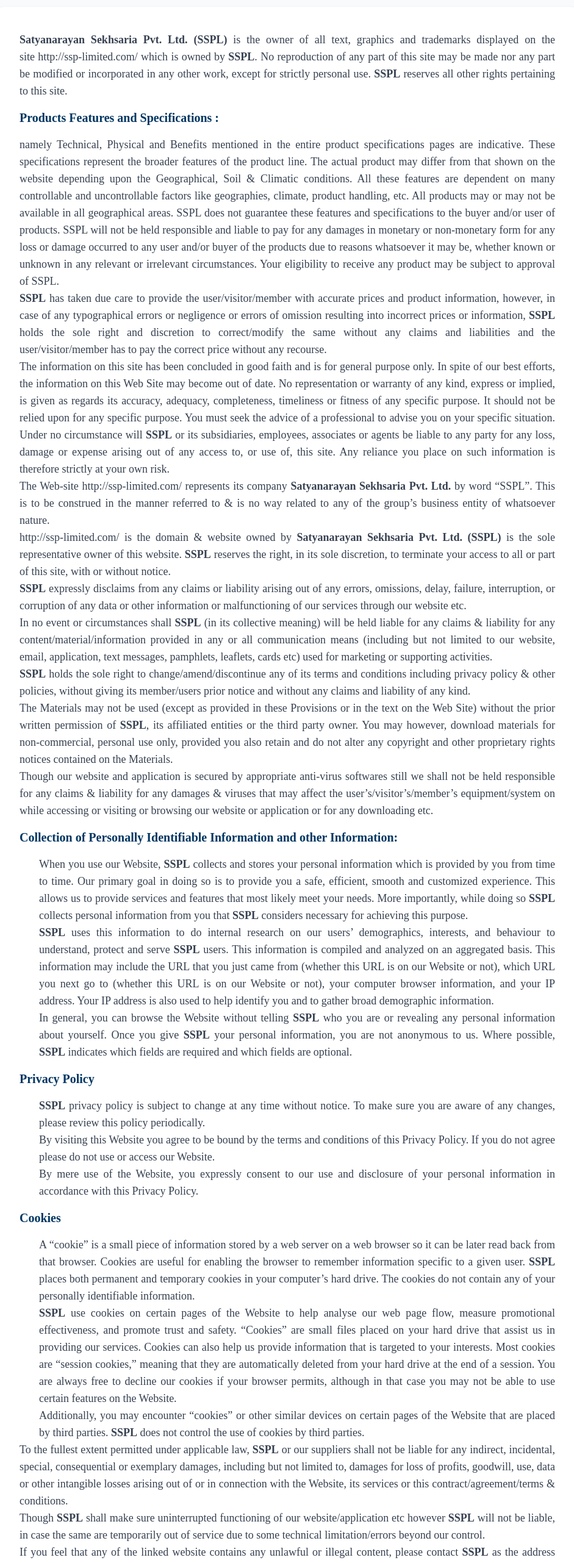
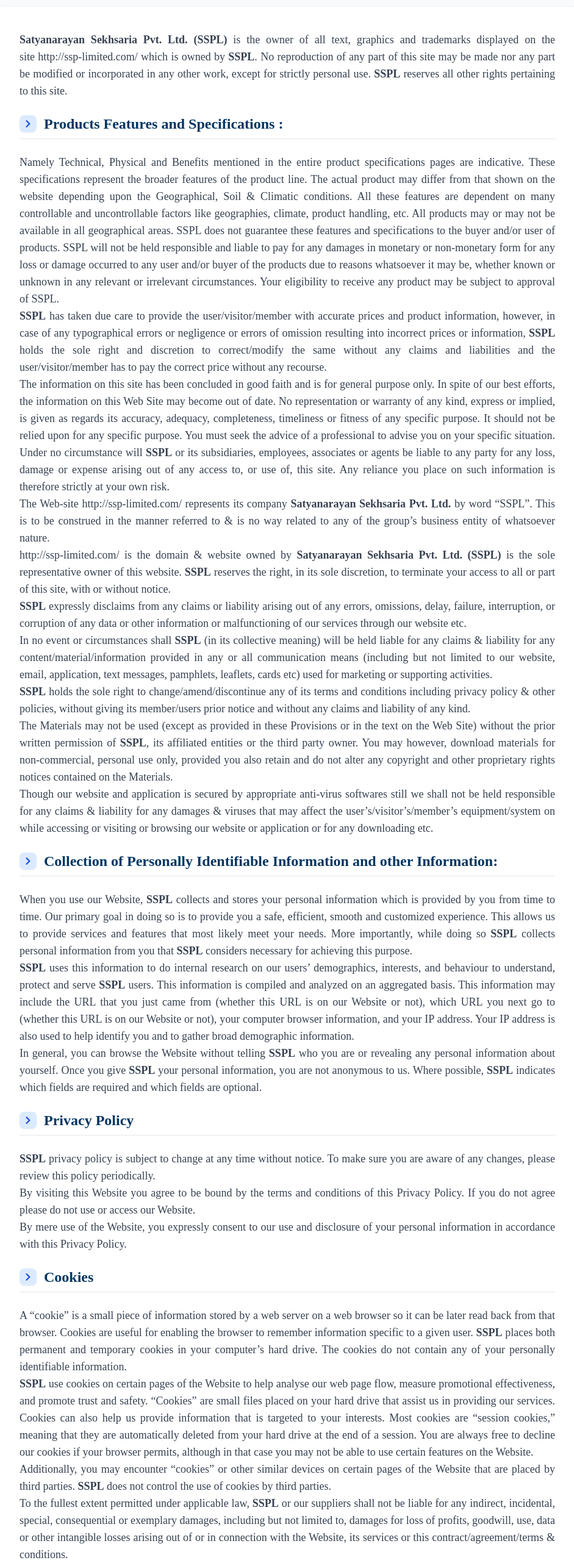
Before and after one commit to akshupdf/sspl-test, a React (Create React App) app: page /disclaimer in a window 1280 px wide. Shown: the part 234-2797 px from the top of the page at 61% size, without its empty margins (169-1110 px from the left). Built offline with nearby package versions, Linux system fonts and the light colour scheme.

Commit message:
update: alignment fixes for disclaimer, about us n home page

```diff
--- a/src/components/About.js
+++ b/src/components/About.js
@@ -92,7 +92,7 @@
             <h1 className="text-xl font-bold text-center">
               Mr. Pulkit Sekhsaria
             </h1>
-            <p className="text-gray-700 text-base md:text-lg leading-relaxed text-justify">
+            <p className="text-gray-700 text-sm md:text-base leading-relaxed text-justify tracking-tight [word-spacing:-0.03em] [hyphens:auto]">
               Pulkit Sekhsaria is the Managing Director of Satyanarayan
               Sekhsaria Pvt. Ltd. (SSPL). Pulkit has been actively involved in
               investments and wealth management across various fields. Under his
@@ -113,7 +113,7 @@
               {" "}
               Mr. Rajaram Prabhu
             </h1>
-            <p className="text-gray-700 text-base md:text-lg leading-relaxed text-justify">
+            <p className="text-gray-700 text-sm md:text-base leading-relaxed text-justify tracking-tight [word-spacing:-0.03em] [hyphens:auto]">
               Mr. Rajaram Prabhu is a Director at SSPL. With over 4 decades of
               experience in the commodity trading sector, he brings deep market
               insight and strategic expertise. His leadership is defined by a
@@ -135,7 +135,7 @@
             <h1 className="text-xl font-bold text-center">
               Mr. Ankush Pitale{" "}
             </h1>
-            <p className="text-gray-700 text-base md:text-lg leading-relaxed text-justify">
+            <p className="text-gray-700 text-sm md:text-base leading-relaxed text-justify tracking-tight [word-spacing:-0.03em] [hyphens:auto]">
               Mr. Ankush Pitale is a Director at SSPL. Prior to joining SSPL, he
               worked for over 25 years in investment banking with leading
               financial institutions, including JM Financial, JP Morgan,
@@ -158,7 +158,7 @@
             <h1 className="text-xl font-bold text-center">
               Mr. Lakshit Desai{" "}
             </h1>
-            <p className="text-gray-700 text-base md:text-lg leading-relaxed text-justify">
+            <p className="text-gray-700 text-sm md:text-base leading-relaxed text-justify tracking-tight [word-spacing:-0.03em] [hyphens:auto]">
               Mr. Lakshit Desai serves as a Director at SSPL, bringing over 27
               years of experience in taxation, audit, accounting, and finance. A
               Chartered Accountant with bachelor’s degrees in commerce and law,
--- a/src/components/Disclaimer.js
+++ b/src/components/Disclaimer.js
@@ -1,4 +1,5 @@
 import { ToTop } from "./ToTop";
+import { FaChevronRight } from "react-icons/fa";
 
 function Disclaimer() {
   return (
@@ -38,15 +39,18 @@
                   </span>
                 </li>
               </ul>
-              <ul className="list-none my-4">
-                <li className="font-bold text-[#003662] text-xl">
-                  Products Features and Specifications :
-                </li>
-              </ul>
+              <div className="my-6">
+                <h2 className="flex items-start md:items-center font-bold text-[#003662] text-xl md:text-2xl border-b border-gray-200 pb-2 mb-4">
+                  <span className="inline-flex items-center justify-center w-7 h-7 rounded-lg bg-blue-100 text-blue-700 mr-3 flex-shrink-0 mt-0.5 md:mt-0 shadow-sm">
+                    <FaChevronRight className="text-xs md:text-sm" />
+                  </span>
+                  <span>Products Features and Specifications :</span>
+                </h2>
+              </div>
               <ul>
                 <li>
                   <span>
-                    namely Technical, Physical and Benefits mentioned in the
+                    Namely Technical, Physical and Benefits mentioned in the
                     entire product specifications pages are indicative. These
                     specifications represent the broader features of the product
                     line. The actual product may differ from that shown on the
@@ -223,15 +227,20 @@
                   </span>
                 </li>
               </ul>
-              <ul className="list-none my-4">
-                <li className="font-bold text-[#003662] text-xl">
-                  Collection of Personally Identifiable Information and other
-                  Information:
-                </li>
-              </ul>
+              <div className="my-6">
+                <h2 className="flex items-start md:items-center font-bold text-[#003662] text-xl md:text-2xl border-b border-gray-200 pb-2 mb-4">
+                  <span className="inline-flex items-center justify-center w-7 h-7 rounded-lg bg-blue-100 text-blue-700 mr-3 flex-shrink-0 mt-0.5 md:mt-0 shadow-sm">
+                    <FaChevronRight className="text-xs md:text-sm" />
+                  </span>
+                  <span>
+                    Collection of Personally Identifiable Information and other
+                    Information:
+                  </span>
+                </h2>
+              </div>
               <ul>
                 <li>
-                  <ul className="ml-8">
+                  <ul>
                     <li>
                       <span>When you use our Website, </span>
                       <b>SSPL</b>
@@ -257,7 +266,7 @@
               </ul>
               <ul>
                 <li>
-                  <ul className="ml-8">
+                  <ul>
                     <li>
                       <b>SSPL</b>
                       <span>
@@ -284,7 +293,7 @@
               </ul>
               <ul>
                 <li>
-                  <ul className="ml-8">
+                  <ul>
                     <li>
                       <span>
                         In general, you can browse the Website without telling{" "}
@@ -311,14 +320,17 @@
                   </ul>
                 </li>
               </ul>
-              <ul className="list-none my-4">
-                <li className="font-bold text-[#003662] text-xl">
-                  Privacy Policy
-                </li>
-              </ul>
+              <div className="my-6">
+                <h2 className="flex items-start md:items-center font-bold text-[#003662] text-xl md:text-2xl border-b border-gray-200 pb-2 mb-4">
+                  <span className="inline-flex items-center justify-center w-7 h-7 rounded-lg bg-blue-100 text-blue-700 mr-3 flex-shrink-0 mt-0.5 md:mt-0 shadow-sm">
+                    <FaChevronRight className="text-xs md:text-sm" />
+                  </span>
+                  <span>Privacy Policy</span>
+                </h2>
+              </div>
               <ul>
                 <li>
-                  <ul className="ml-8">
+                  <ul>
                     <li>
                       <b>SSPL</b>
                       <span>
@@ -333,7 +345,7 @@
               </ul>
               <ul>
                 <li>
-                  <ul className="ml-8">
+                  <ul>
                     <li>
                       <span>
                         By visiting this Website you agree to be bound by the
@@ -344,7 +356,7 @@
                   </ul>
                 </li>
               </ul>
-              <ul className="ml-8">
+              <ul>
                 <li>
                   <ul>
                     <li>
@@ -357,14 +369,17 @@
                   </ul>
                 </li>
               </ul>
-              <ul className="list-none my-4">
-                <li className="font-bold text-[#003662] text-xl">
-                  Cookies
-                </li>
-              </ul>
+              <div className="my-6">
+                <h2 className="flex items-start md:items-center font-bold text-[#003662] text-xl md:text-2xl border-b border-gray-200 pb-2 mb-4">
+                  <span className="inline-flex items-center justify-center w-7 h-7 rounded-lg bg-blue-100 text-blue-700 mr-3 flex-shrink-0 mt-0.5 md:mt-0 shadow-sm">
+                    <FaChevronRight className="text-xs md:text-sm" />
+                  </span>
+                  <span>Cookies</span>
+                </h2>
+              </div>
               <ul>
                 <li>
-                  <ul className="ml-8">
+                  <ul>
                     <li>
                       <span>
                         A “cookie” is a small piece of information stored by a
@@ -384,7 +399,7 @@
                   </ul>
                 </li>
               </ul>
-              <ul className="ml-8">
+              <ul>
                 <li>
                   <ul>
                     <li>
@@ -408,7 +423,7 @@
                   </ul>
                 </li>
               </ul>
-              <ul className="ml-8">
+              <ul>
                 <li>
                   <ul>
                     <li>
@@ -475,12 +490,17 @@
                   </span>
                 </li>
               </ul>
+              <div className="my-6">
+                <h2 className="flex items-start md:items-center font-bold text-[#003662] text-xl md:text-2xl border-b border-gray-200 pb-2 mb-4">
+                  <span className="inline-flex items-center justify-center w-7 h-7 rounded-lg bg-blue-100 text-blue-700 mr-3 flex-shrink-0 mt-0.5 md:mt-0 shadow-sm">
+                    <FaChevronRight className="text-xs md:text-sm" />
+                  </span>
+                  <span>Your Consent</span>
+                </h2>
+              </div>
               <ul>
-                <li className="list-none font-bold text-[#003662] text-xl my-4">
-                  <b>Your Consent</b>
-                </li>
                 <li>
-                  <ul className="ml-8">
+                  <ul>
                     <li>
                       <span>
                         By using the Website and/ or by providing your
@@ -496,7 +516,7 @@
               </ul>
               <ul>
                 <li>
-                  <ul className="ml-8">
+                  <ul>
                     <li>
                       <span>If </span>
                       <b>SSPL</b>
@@ -517,12 +537,15 @@
                   </ul>
                 </li>
               </ul>
+              <div className="my-6">
+                <h2 className="flex items-start md:items-center font-bold text-[#003662] text-xl md:text-2xl border-b border-gray-200 pb-2 mb-4">
+                  <span className="inline-flex items-center justify-center w-7 h-7 rounded-lg bg-blue-100 text-blue-700 mr-3 flex-shrink-0 mt-0.5 md:mt-0 shadow-sm">
+                    <FaChevronRight className="text-xs md:text-sm" />
+                  </span>
+                  <span>Applicable Law and Jurisdiction</span>
+                </h2>
+              </div>
               <ul>
-                <li className="list-none font-bold text-[#003662] text-xl my-4">
-                  <b>Applicable Law and Jurisdiction</b>
-                </li>
-              </ul>
-              <ul className="ml-8">
                 <li>
                   <ul>
                     <li>
--- a/src/components/home.js
+++ b/src/components/home.js
@@ -94,7 +94,7 @@
           <p className="text-lg sm:text-base lg:text-xl mb-[6rem] text-gray-800 leading-relaxed max-w-5xl mx-auto font-medium">
             SSPL is focused on exporting and supplying of a wide range of
             agricultural commodities like Castor Seed, Guar Seed, Castor Oil
-            (FSG Grade), Cashew Kernels , Pulses , Chickpeas and Pigeon Peas .
+            (FSG Grade), Cashew Kernels, Pulses, Chickpeas and Pigeon Peas.
             <br></br>
           </p>
 
```
